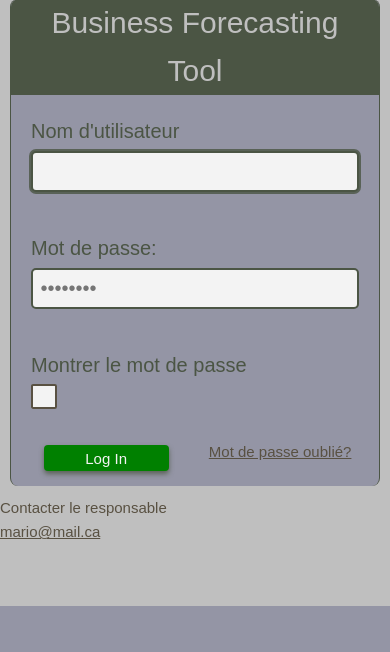
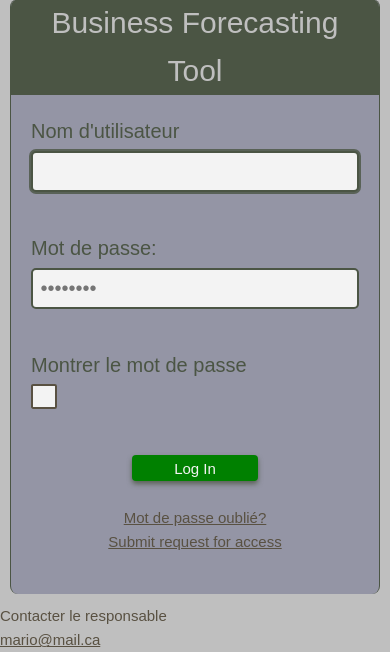
Before and after one commit to mariostg/bft, a Django app: page /users/login/ in a window 390 px wide; the page is wider, and only the part inside the window is pictured. Shown: the part 238-890 px from the top of that part. Before the commit the page ends 844 px from the top of that part, so only its background shows below. Run offline with Django 4.2, Linux system fonts and the light colour scheme.

Commit message:
Media styling for c2, c3, c4 classes

```diff
--- a/static/styles/layout/bft-layout.css
+++ b/static/styles/layout/bft-layout.css
@@ -46,6 +46,14 @@
 
 .c4 {
     grid-template-columns: repeat(4, 1fr);
+}
+
+@media (max-width: 768px) {
+    .c2,
+    .c3,
+    .c4 {
+        grid-template-columns: 1fr;
+    }
 }
 .spread {
     display: flex;
--- a/users/templates/users/user-login-form.html
+++ b/users/templates/users/user-login-form.html
@@ -23,9 +23,12 @@
             <label class="label" id="show_password">Montrer le mot de passe </label>
             <input class="" type="checkbox" onclick="togglePassword()" />
           </div>
-          <div class="block block--spaced">
+          <div class="columns c2">
             <input class="btn" type="submit" value="Log In" />
-            <a class="" href="forgetpassword.html">Mot de passe oublié?</a>
+            <div class='columns'>
+              <a class="" href="forgetpassword.html">Mot de passe oublié?</a>
+              <a class="" href="{% url 'register' %}">Submit request for access</a>
+            </div>
         </div>
       </form>
     </section>
```
